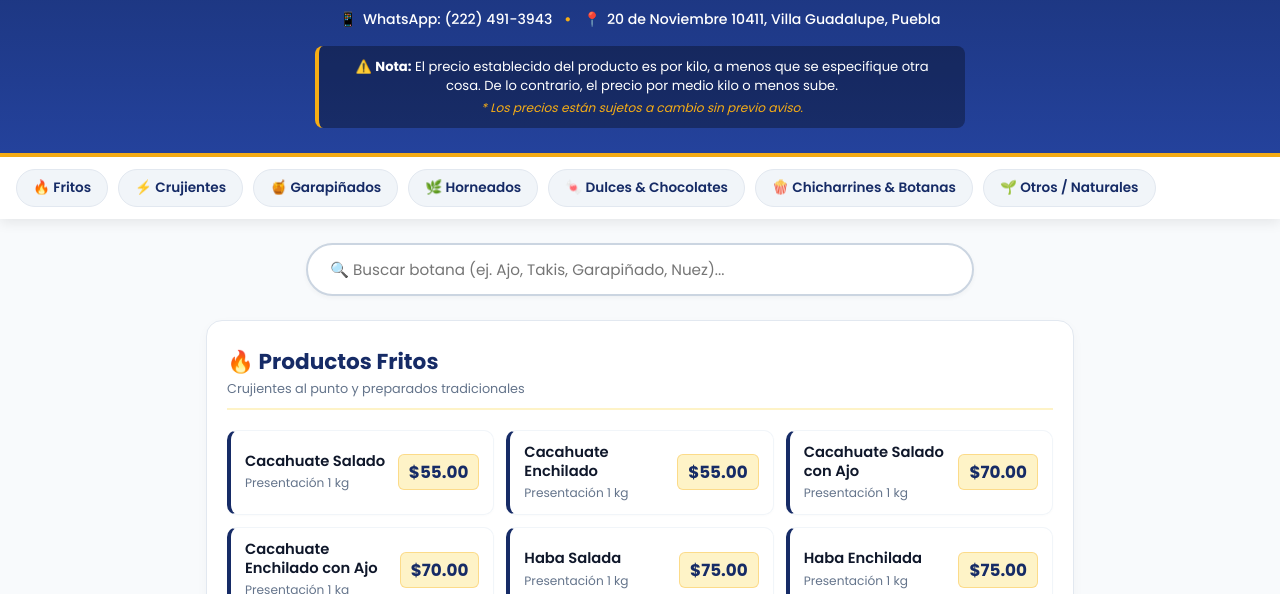
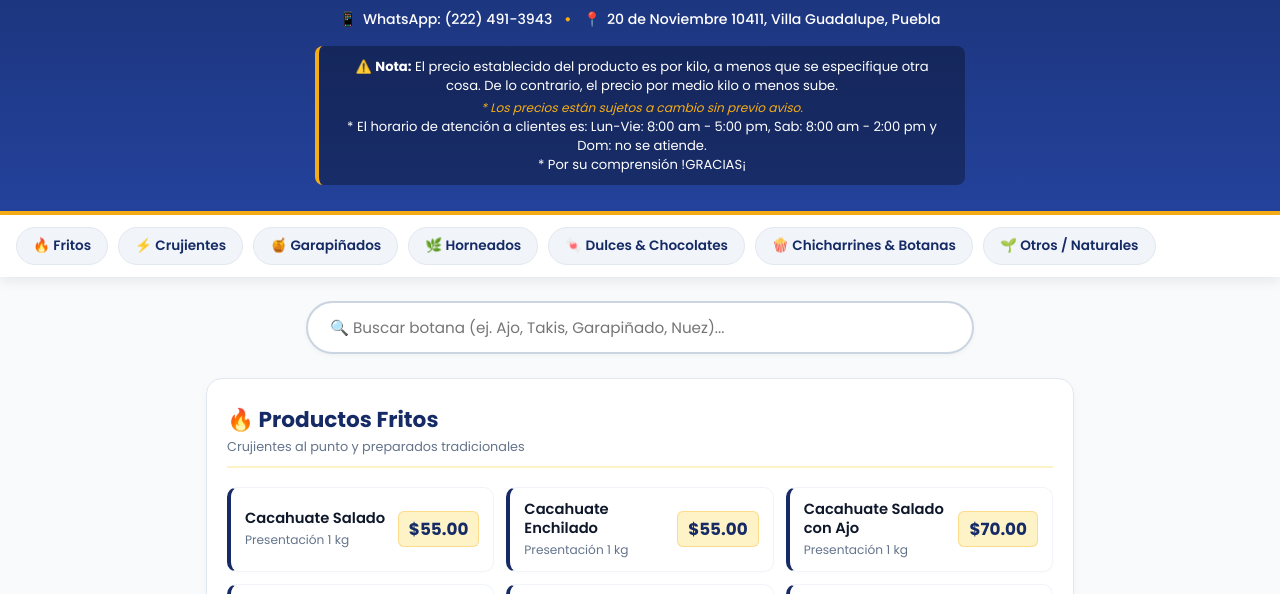
Before and after one commit to UriCarlosUri/catalogo-botanita, a plain HTML site: page index.html in a window 1280 px wide. Shown: the part 204-798 px from the top of the page. Drawn offline with Linux system fonts and the light colour scheme.

Commit message:
Update index.html

```diff
--- a/index.html
+++ b/index.html
@@ -35,6 +35,8 @@
     <div class="aviso-precios">
       <p>⚠️ <strong>Nota:</strong> El precio establecido del producto es por kilo, a menos que se especifique otra cosa. De lo contrario, el precio por medio kilo o menos sube.</p>
       <p class="aviso-cambio">* Los precios están sujetos a cambio sin previo aviso.</p>
+      <p class="aviso-horario">* El horario de atención a clientes es: Lun-Vie: 8:00 am - 5:00 pm, Sab: 8:00 am - 2:00 pm y Dom: no se atiende.</p>
+      <p class="aviso-horario">* Por su comprensión !GRACIAS¡</p>
     </div>
   </header>
 
```
